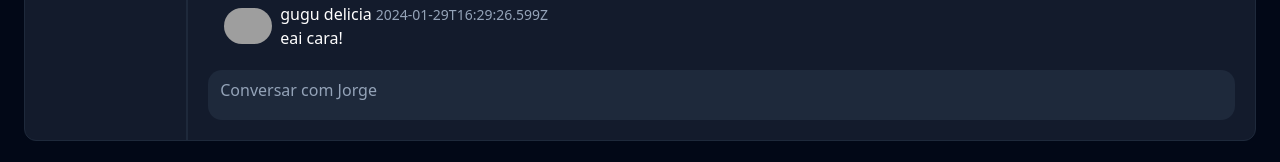
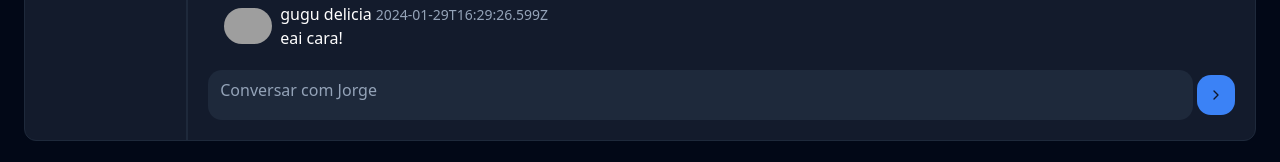
Before and after one commit to luizgustavoou/duckchat, a React (Vite) app in the folder duckchat-front/: page / in a window 1280 px wide. Shown: the part 747-909 px from the top of the page. Built offline with nearby package versions, Linux system fonts and the light colour scheme; grey boxes are pictures that could not be loaded.

Commit message:
feature(chat): criar form e adicionar botao de comentar

```diff
--- a/duckchat-front/src/components/Chat.tsx
+++ b/duckchat-front/src/components/Chat.tsx
@@ -3,8 +3,16 @@ import { Textarea } from "./ui/textarea";
 import { IFriendship } from "@/entities/IFriendship";
 import { IMessage } from "@/entities/IMessage";
 import { Separator } from "@radix-ui/react-separator";
+import { Button } from "./ui/button";
+import { ChevronRightIcon } from "lucide-react";
+import { FormEvent } from "react";
 
 export default function Chat() {
+  const handleSubmit = (e: FormEvent<HTMLFormElement>) => {
+    e.preventDefault();
+
+    console.log("Handle send message!");
+  };
   const friendship: IFriendship = {
     id: "952f2ea2-a997-44ac-92ec-50217bafc6d7",
     friend: {
@@ -198,10 +206,17 @@ export default function Chat() {
         ))}
       </div>
 
-      <Textarea
-        className="resize-none bg-input focus-visible:ring-transparent"
-        placeholder={`Conversar com ${friendship.friend.firstName}`}
-      />
+      <div>
+        <form className="flex items-center gap-1" onSubmit={handleSubmit}>
+          <Textarea
+            className="resize-none bg-input focus-visible:ring-transparent"
+            placeholder={`Conversar com ${friendship.friend.firstName}`}
+          />
+          <Button size="icon">
+            <ChevronRightIcon className="h-4 w-4" />
+          </Button>
+        </form>
+      </div>
     </div>
   );
 }
```
